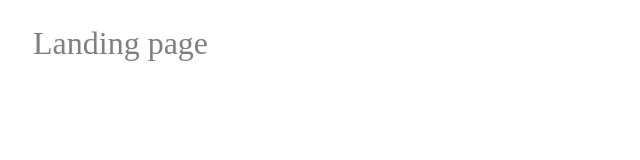
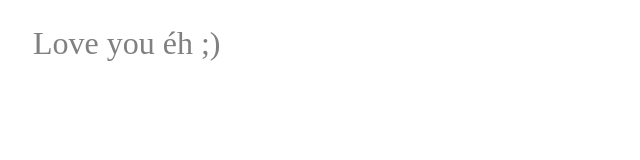
Before and after one commit to kennydenolf/personal-blog-website, a plain HTML site: page index.html in a window 1280 px wide. Shown: the full height of the page, 0-640 px from the left. Drawn offline with Linux system fonts and the light colour scheme.

Commit message:
Update index.html

```diff
--- a/index.html
+++ b/index.html
@@ -12,7 +12,7 @@
 </head>
 
 <body>
-<p>Landing page</p>
+<p>Love you éh ;)</p>
 </body>
 
 </html>
```
